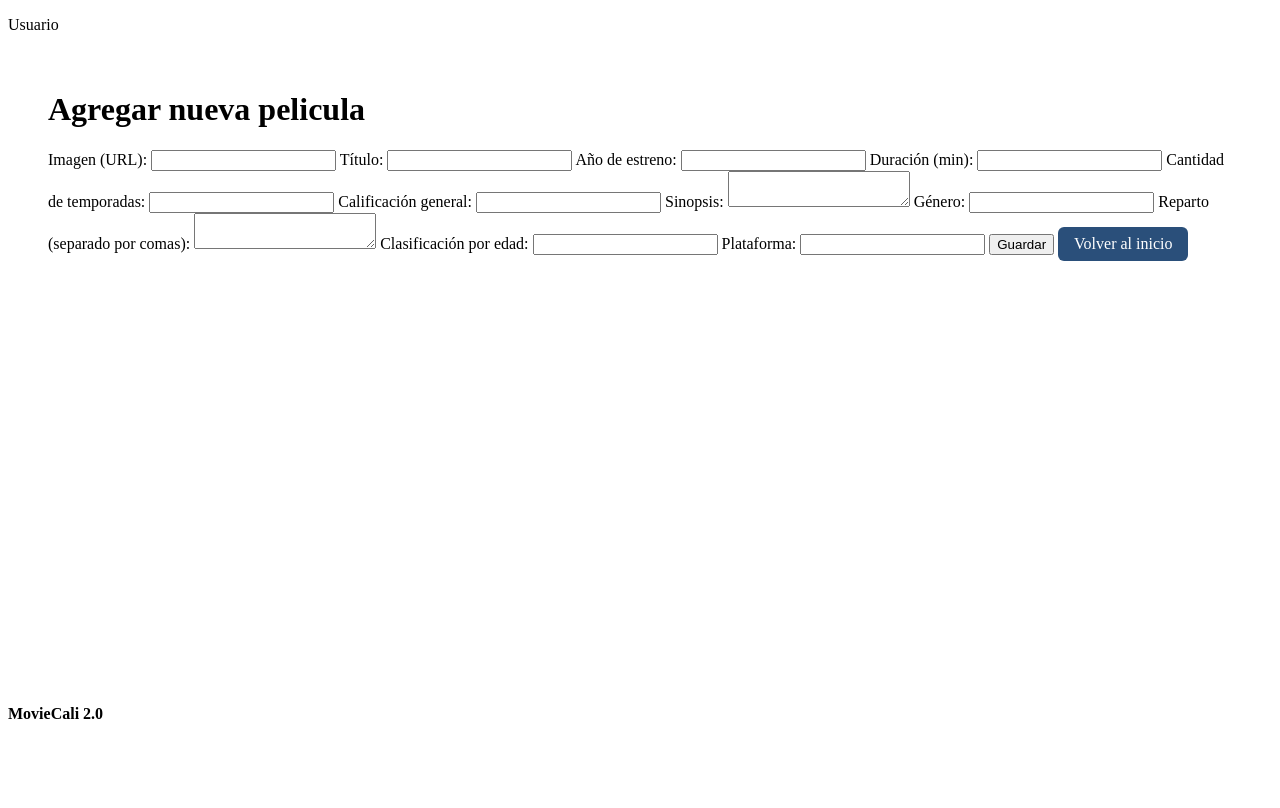
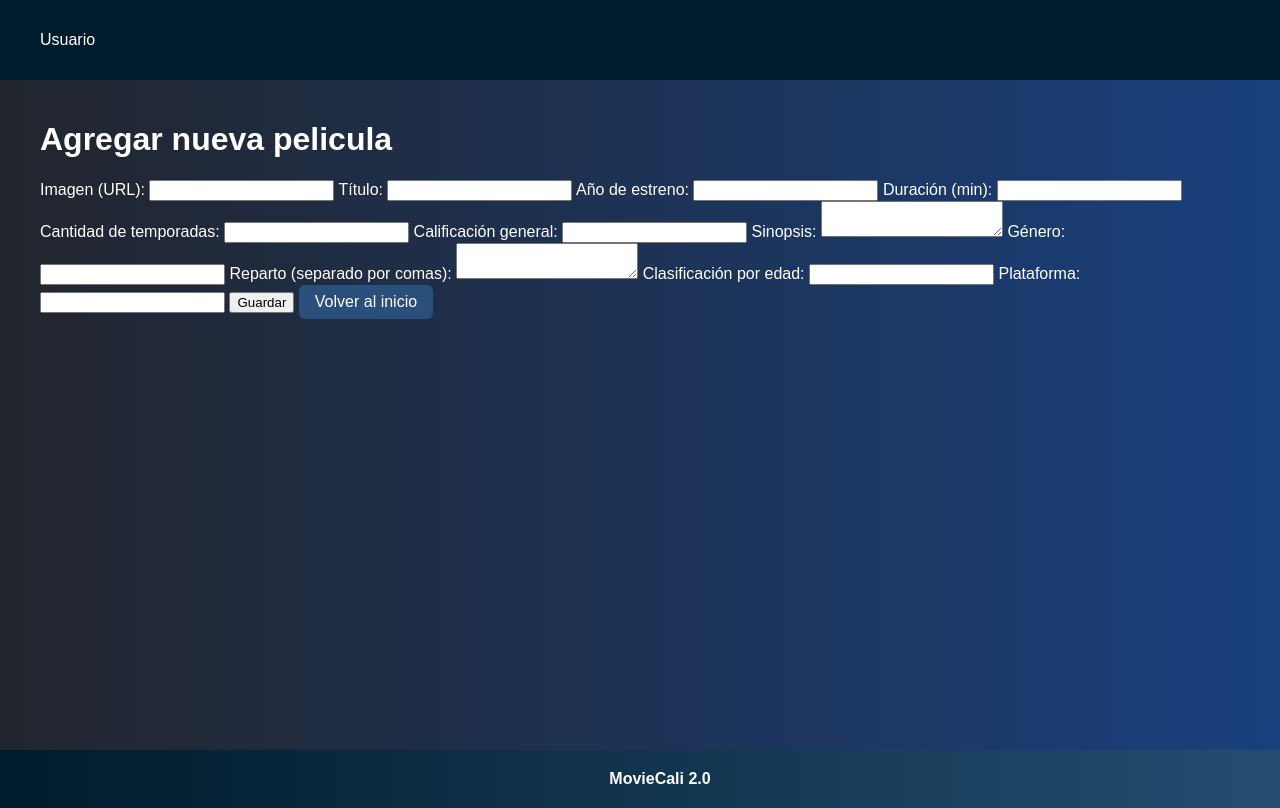
Before and after one commit to elianaiaki/moviecali2.0, a Django app: page /peliculas/agregar/ in a window 1280 px wide. Before the commit the page ends 719 px from the top, so only its background shows below. Run offline with Django 5.2, Linux system fonts and the light colour scheme.

Commit message:
cargo cambios y arreglo de conflictos entre cambios

```diff
--- a/peliculas/static/css/agregar.css
+++ b/peliculas/static/css/agregar.css
@@ -1,12 +1,5 @@
-<<<<<<< HEAD
 .formulario-agregar { max-width: 600px; margin: auto; }
 .formulario-agregar label { display: block; margin-top: 12px; color: white; }
 .formulario-agregar input, .formulario-agregar textarea, .formulario-agregar select {
     width: 100%; padding: 10px; border-radius: 6px; border: none; margin-top: 5px; box-sizing: border-box;
-=======
-.formulario-agregar { max-width: 600px; margin: auto; }
-.formulario-agregar label { display: block; margin-top: 12px; color: white; }
-.formulario-agregar input, .formulario-agregar textarea, .formulario-agregar select {
-    width: 100%; padding: 10px; border-radius: 6px; border: none; margin-top: 5px; box-sizing: border-box;
->>>>>>> 8db193a48bf1087a47b230a985468263f6039225
 }
--- a/peliculas/static/css/body.css
+++ b/peliculas/static/css/body.css
@@ -1,4 +1,3 @@
-<<<<<<< HEAD
 body {
     margin: 0;
     min-height: 100vh;
@@ -24,31 +23,4 @@ main {
     box-sizing: border-box;
     min-height: calc(100vh - 160px);
     margin-bottom: 15px;
-=======
-body {
-    margin: 0;
-    min-height: 100vh;
-    background: linear-gradient(90deg, #22252d, #19407d);
-    font-family: Arial, sans-serif;
-    color: white;
 }
-.btn {
-    background: #2a4f7a;
-    color: white;
-    border: none;
-    padding: 8px 16px;
-    border-radius: 6px;
-    text-decoration: none;
-    display: inline-block;
-    cursor: pointer;
-}
-.btn:hover { background: #3a6fa0; }
-main {
-    display: flex;
-    flex-direction: column;
-    padding: 20px 40px;
-    box-sizing: border-box;
-    min-height: calc(100vh - 160px);
-    margin-bottom: 15px;
->>>>>>> 8db193a48bf1087a47b230a985468263f6039225
-}
--- a/peliculas/static/css/footer.css
+++ b/peliculas/static/css/footer.css
@@ -1,4 +1,3 @@
-<<<<<<< HEAD
 .footer {
     width: 100%;
     padding: 20px;
@@ -11,18 +10,4 @@
     font-size: 16px;
     margin: 0;
     font-weight: bold;
-=======
-.footer {
-    width: 100%;
-    padding: 20px;
-    text-align: center;
-    background: linear-gradient(90deg, #001b2b, #254f73);
-    color: white;
-    margin-top: 30px;
 }
-.titulo-footer {
-    font-size: 16px;
-    margin: 0;
-    font-weight: bold;
->>>>>>> 8db193a48bf1087a47b230a985468263f6039225
-}
--- a/peliculas/static/css/headerBoostrap.css
+++ b/peliculas/static/css/headerBoostrap.css
@@ -1,4 +1,3 @@
-<<<<<<< HEAD
 .perfil {
     display: flex;
     align-items: center;
@@ -14,21 +13,4 @@
     display: flex;
     gap: 20px;
 }
-=======
-.perfil {
-    display: flex;
-    align-items: center;
-    gap: 10px;
-    background: #001b2b;
-    padding: 15px 40px;
-    color: white;
-}
-.perfil img { width: 40px; height: 40px; border-radius: 50%; }
-.navbar-intranet {
-    background: #001b2b;
-    padding: 10px 40px;
-    display: flex;
-    gap: 20px;
-}
->>>>>>> 8db193a48bf1087a47b230a985468263f6039225
 .navbar-intranet a { color: white; text-decoration: none; }
--- a/peliculas/static/css/resenas_usuarios.css
+++ b/peliculas/static/css/resenas_usuarios.css
@@ -1,10 +1,4 @@
-<<<<<<< HEAD
 .contenedor-aside { display: flex; flex-direction: column; gap: 15px; max-width: 800px; margin: auto; }
 .item-aside { background: #222934; border: 2px solid #2d3748; border-radius: 12px; padding: 15px; }
 .resena-autor { font-weight: bold; color: #3771a8; }
-=======
-.contenedor-aside { display: flex; flex-direction: column; gap: 15px; max-width: 800px; margin: auto; }
-.item-aside { background: #222934; border: 2px solid #2d3748; border-radius: 12px; padding: 15px; }
-.resena-autor { font-weight: bold; color: #3771a8; }
->>>>>>> 8db193a48bf1087a47b230a985468263f6039225
 .resena-texto { margin-top: 8px; }
```
Also changed, not shown: peliculas/static/css/detalle.css (+0 -19 lines), peliculas/static/css/inicio.css (+0 -14 lines), peliculas/templates/peliculas/resenas_usuarios.html (+6 -1 lines).
